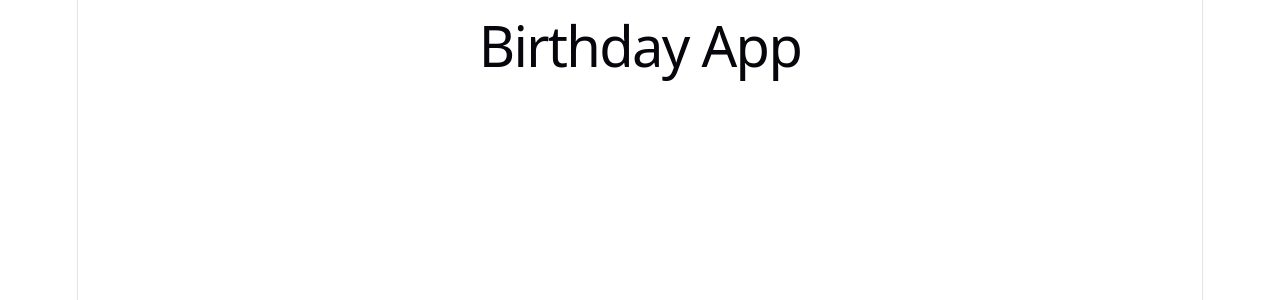
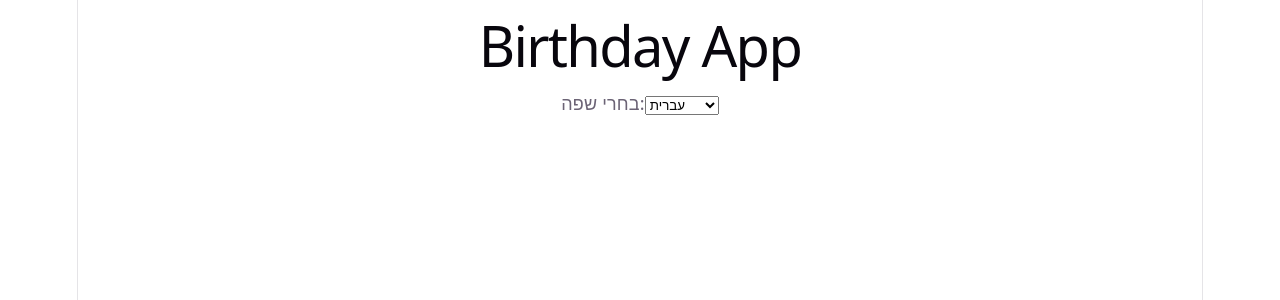
Before and after one commit to Hadas-Codes/birthday-app, a React (Vite) app: page / in a window 1280 px wide. Shown: the top 300 px of the page. Built offline with nearby package versions, Linux system fonts and the light colour scheme.

Commit message:
Add language selection component

```diff
--- a/src/App.jsx
+++ b/src/App.jsx
@@ -1,11 +1,14 @@
-
+import ChooseLanguage from './components/ChooseLanguage'
 import { I18nProvider } from './context/I18nContext'
 import './App.css'
 
 function App() {
   return (
     <I18nProvider>
+
       <h1>Birthday App</h1>
+      <ChooseLanguage />
+
     </I18nProvider>
   )
 }
--- /dev/null
+++ b/src/components/ChooseLanguage.jsx
@@ -0,0 +1,24 @@
+
+import { useI18nContext } from '../context/I18nContext'
+
+function ChooseLanguage() {
+  const { setLanguage } = useI18nContext()
+
+  return (
+    <div>
+      <label htmlFor="language">בחרי שפה:</label>
+
+      <select
+        id="language"
+        defaultValue="he"
+        onChange={(event) => setLanguage(event.target.value)}
+      >
+        <option value="he">עברית</option>
+        <option value="en">English</option>
+        <option value="fr">Français</option>
+      </select>
+    </div>
+  )
+}
+
+export default ChooseLanguage
```
